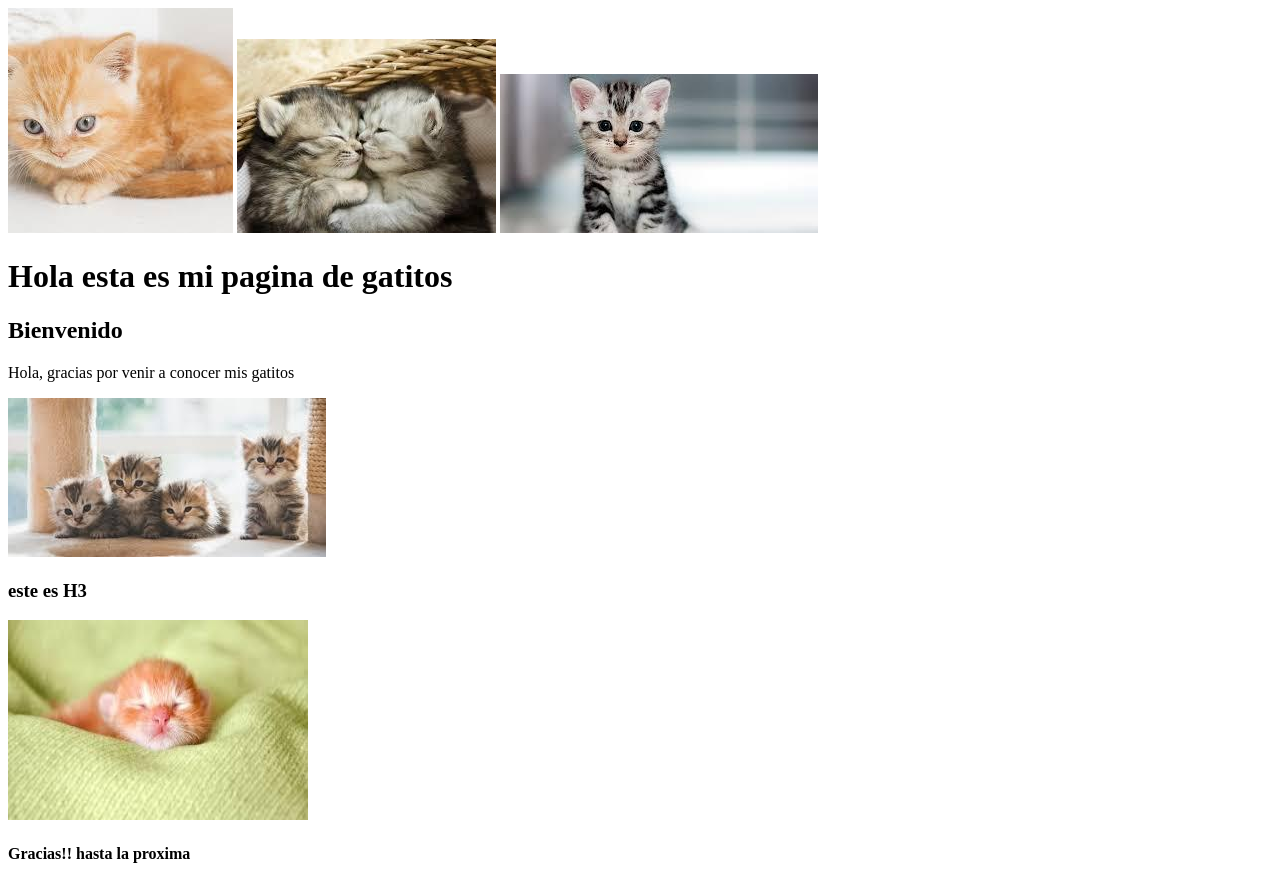
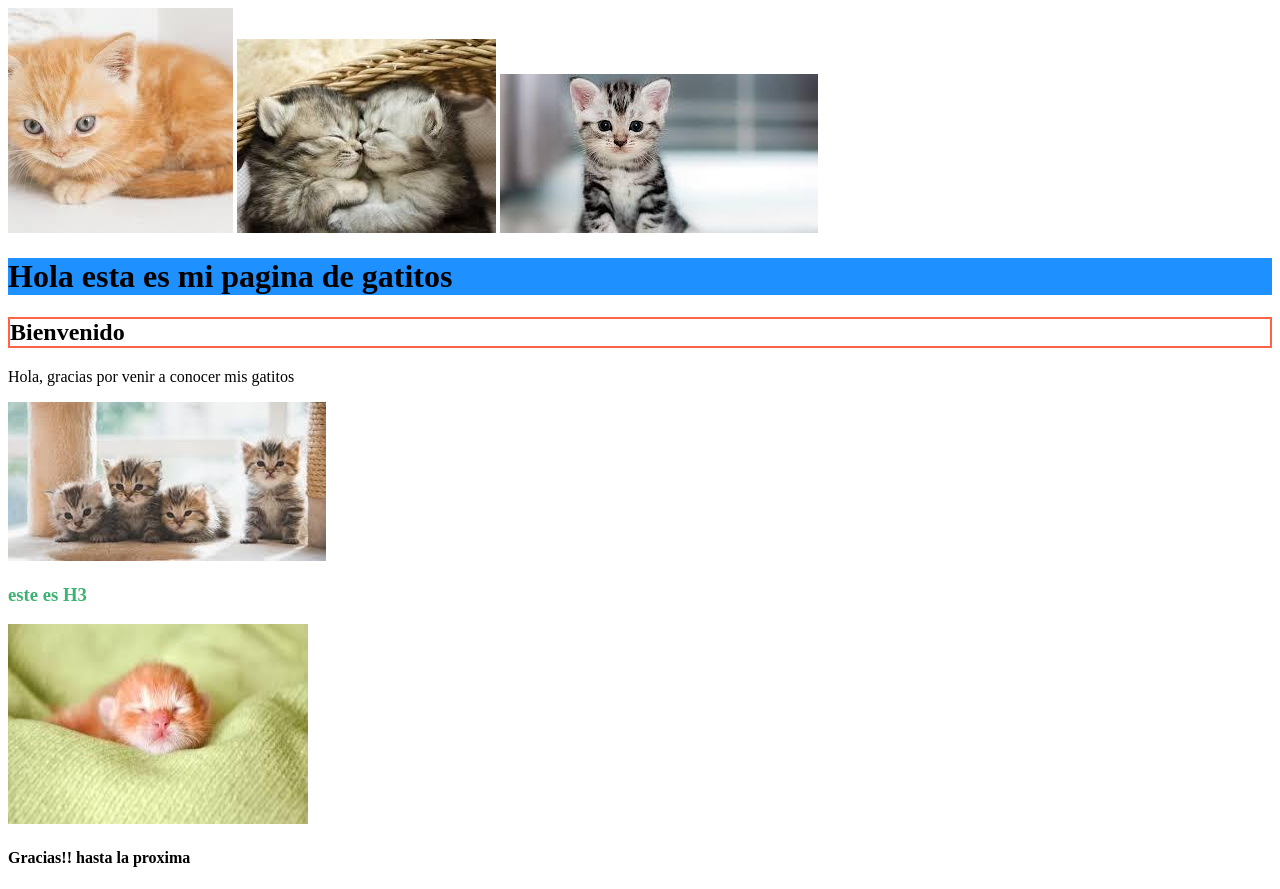
Before and after one commit to Katheryn-Caceres-S/pagina_web, a plain HTML site: page index.html in a window 1280 px wide. Drawn offline with Linux system fonts and the light colour scheme.

Commit message:
colores html

```diff
--- a/index.html
+++ b/index.html
@@ -10,11 +10,11 @@
     <img src="../imagenes/descarga-_1_.jpg" alt="Descripcion de la imagen">
     <img src="../imagenes/descarga-3.jpg" alt="Descripcion de la imagen">
     <img src="../imagenes/descarga.jpg" alt="Descripcion de la imagen">
-        <h1>Hola esta es mi pagina de gatitos</h1>
-    <h2>Bienvenido</h2>
+    <h1 style="background-color:DodgerBlue;"> Hola esta es mi pagina de gatitos </h1>
+    <h2 style="border:2px solid Tomato;"> Bienvenido</h2>
      <p>Hola, gracias por venir a conocer mis gatitos</p>
     <img src="../imagenes/descarga-_3_.jpg" alt="Descripcion de la imagen">
-    <h3>este es H3 </h3>
+    <h3 style="color:MediumSeaGreen;">este es H3 </h3>
     <img src="../imagenes/images.jpg" alt="Descripcion de la imagen" width="300" height="200">
     <H4>Gracias!! hasta la proxima</H4>
 </body>
```
